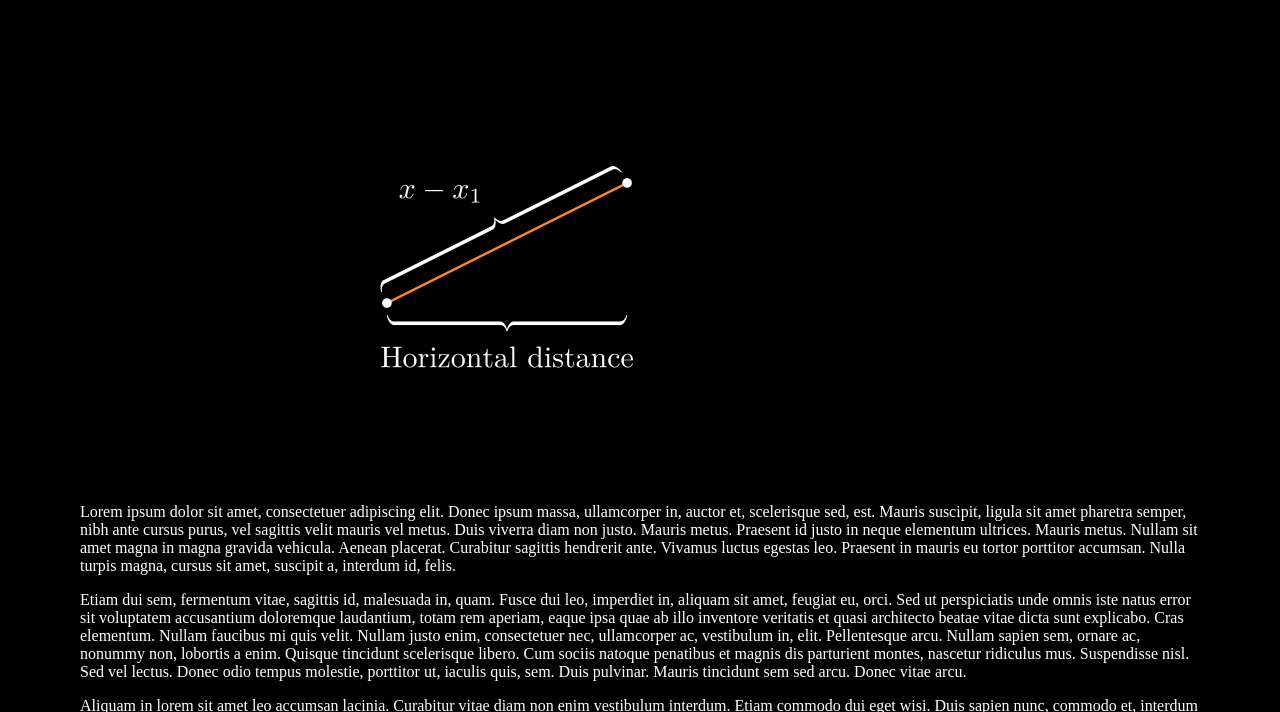
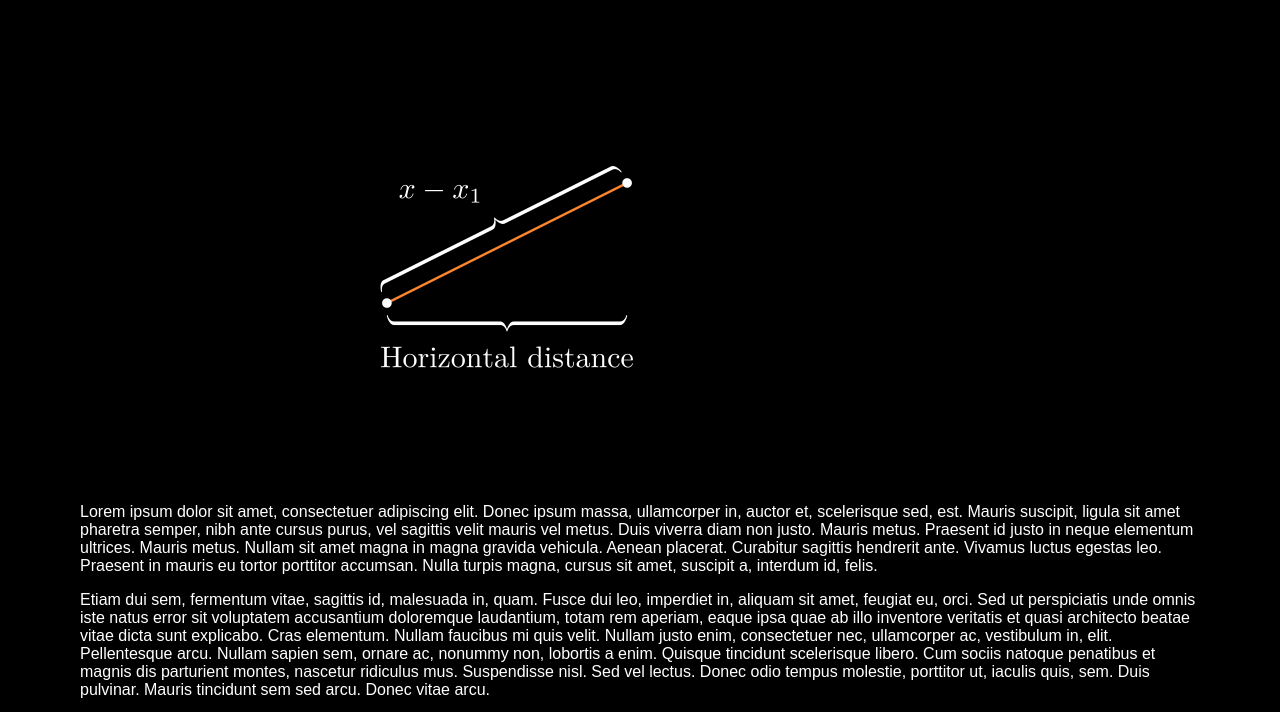
Before and after one commit to RichardSmid/ROM, a plain HTML site: page ROM/index.html in a window 1280 px wide. Shown: the part 77-789 px from the top of the page. Drawn offline with Linux system fonts and the light colour scheme.

Commit message:
added new font linked new font in css lines 1:4, 11

```diff
--- a/ROM/style.css
+++ b/ROM/style.css
@@ -1,15 +1,18 @@
+@font-face {
+  font-family: 'MyWebFont';
+  src:  url('assets/deafult.ttf') format('Deafult');
+}
 
 body{
     background: #000;
     margin: 0;
     padding: 0;
     color: #fff;
-    /* font-family: calibri sans-serif; */
-  }
+    font-family: Arial, Helvetica, sans-serif;
+}
 
 .main{
   /* font-family: consolas sans-serif; */
   height: 300vh;
   padding: 10vh;
-  /* letter-spacing: .1em; */
 }
```
Also changed, not shown: ROM/assets/deafult.ttf (added).
